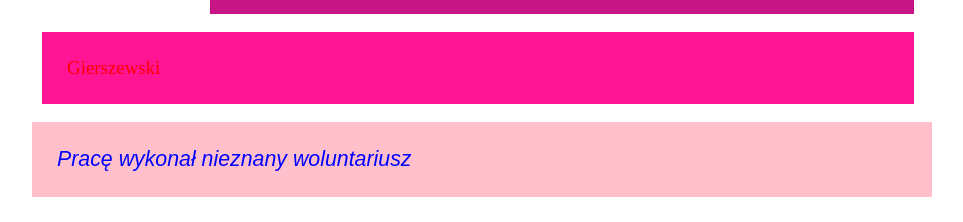
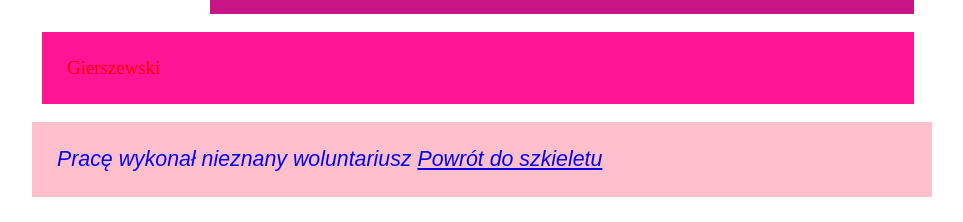
Before and after one commit to MikolajGierszewskii/CSS, a plain HTML site: page zadanie92_gier.html in a window 1280 px wide. Shown: the part 678-900 px from the top of the page, without its empty margins (158-1121 px from the left). Drawn offline with Linux system fonts and the light colour scheme.

Commit message:
Update zadanie92_gier.html

```diff
--- a/zadanie92_gier.html
+++ b/zadanie92_gier.html
@@ -82,6 +82,7 @@
 
 </div>
     <div class="kolumny" id="menu_prawe_gierszewski"><p>Gierszewski</p></div><div id="stopka">Pracę wykonał nieznany woluntariusz
+      <a href="index.html">Powrót do szkieletu</a>
  </div>
 </body>
 </html>
```
